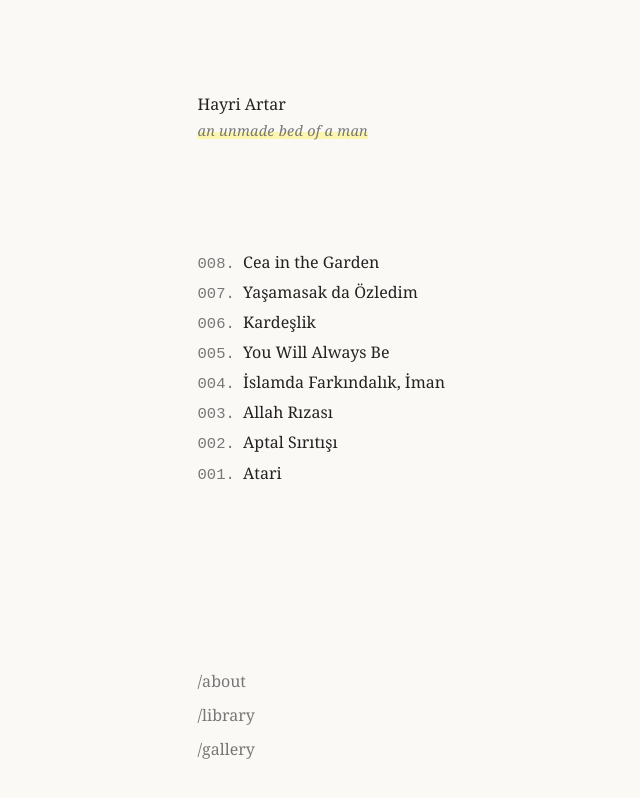
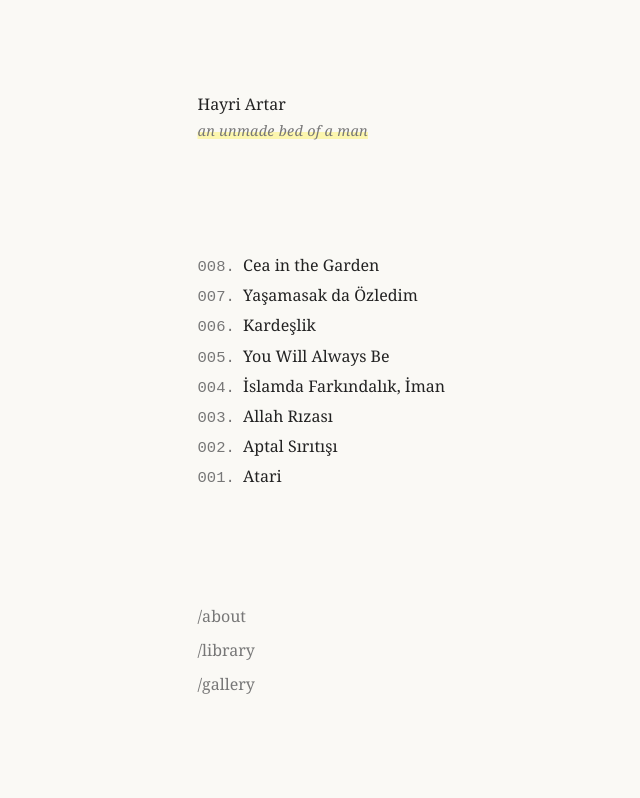
Before and after one commit to hayriartar/hayriartar.github.io, a Jekyll site: the page built from index.html, in a window 1280 px wide. Shown: the top 798 px of the page, without its empty margins (201-841 px from the left). Built offline with Jekyll 4.4.1, drawn with Linux system fonts in a browser that asks for light colours.

Commit message:
css changes

```diff
--- a/assets/css/custom.css
+++ b/assets/css/custom.css
@@ -81,13 +81,14 @@ body > header {
   flex-shrink: 0;
   flex-direction: column;
   padding:10vh 0 0 0ch;
+
 }
 
 .baslik {  }
 .baslik a { }
 
 .motto {
-  margin-top: 0;
+  margin: 0;
   color: #777;
   font-style: italic;
   font-size: .9rem;
@@ -103,16 +104,15 @@ body > header {
 
 /* -------------------- MAIN -------------------- */
 
-main {   margin-top:10vh;  }
+main {   margin-top:12vh;  }
 
 
 
 /* -------------------- HOME -------------------- */
 
 .post-list {
-  margin-top: 0;
+  margin: 0;
   padding:0;
-  padding-bottom: 10em;
   list-style: none;
 }
 
@@ -121,7 +121,7 @@ main {   margin-top:10vh;  }
 
 .post-num { color: #777; font-size: .97rem; font-family: monospace; }
 
-.navbar { display: flex;  flex-direction: column; margin-bottom:50px; }
+.navbar {  margin-top:12vh; display: flex;  flex-direction: column; margin-bottom:50px; }
 .navbar a { padding: 2px 0px 4px 0px; color: #777; font-size: 1rem;  }
 .navbar a:hover { color: #222;   }
 .navbar li { list-style-type: none; }
```
